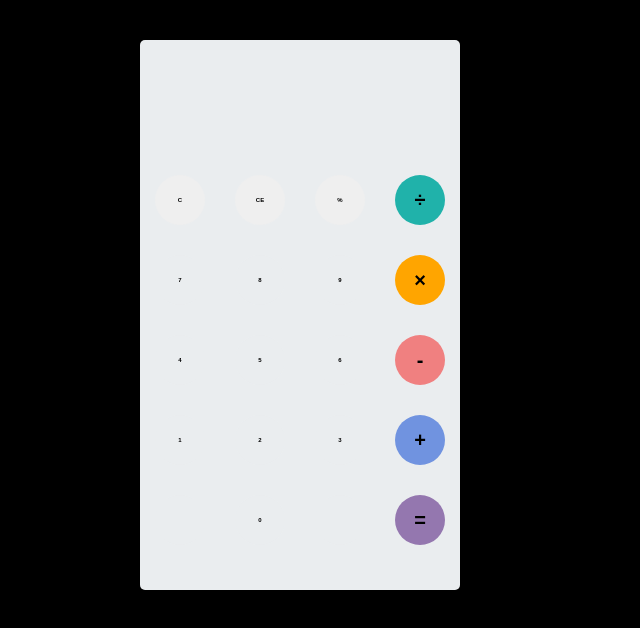
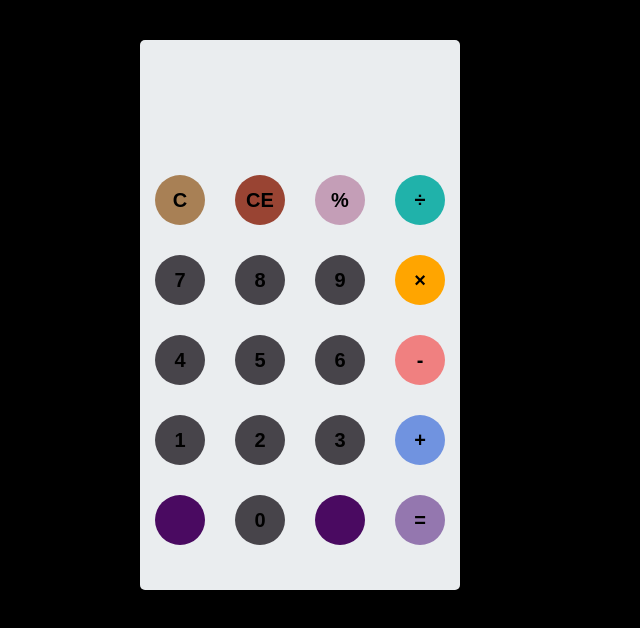
Before and after one commit to idukukome/calculator, a plain HTML site: page index.html in a window 1280 px wide. Shown: the whole page, without its empty margins (0-640 px from the left). Drawn offline with Linux system fonts and the light colour scheme.

Commit message:
first commit

```diff
--- a/style.css
+++ b/style.css
@@ -82,3 +82,59 @@ button:nth-child(20){
     font-size:20px;
     background-color:#9477af;
 }
+button:nth-child(1){
+    font-size:20px;
+    background-color:#a88055;
+}
+button:nth-child(2){
+    font-size:20px;
+    background-color:#943;
+}
+button:nth-child(3){
+    font-size:20px;
+    background-color:#9477;
+}
+button:nth-child(7){
+    font-size:20px;
+    background-color:#47444a;
+}
+button:nth-child(14){
+    font-size:20px;
+    background-color:#47444a;
+}
+button:nth-child(6){
+    font-size:20px;
+    background-color:#47444a;
+}
+button:nth-child(5){
+    font-size:20px;
+    background-color:#47444a;
+}
+button:nth-child(9){
+    font-size:20px;
+    background-color:#47444a;
+}button:nth-child(10){
+    font-size:20px;
+    background-color:#47444a;
+}button:nth-child(11){
+    font-size:20px;
+    background-color:#47444a;
+}button:nth-child(13){
+    font-size:20px;
+    background-color:#47444a;
+}
+button:nth-child(15){
+    font-size:20px;
+    background-color:#47444a;
+}
+button:nth-child(18){
+    font-size:20px;
+    background-color:#47444a;
+}
+button:nth-child(17){
+    font-size:20px;
+    background-color:#4a0a61;
+}button:nth-child(19){
+    font-size:20px;
+    background-color:#4a0a61;
+}
```
